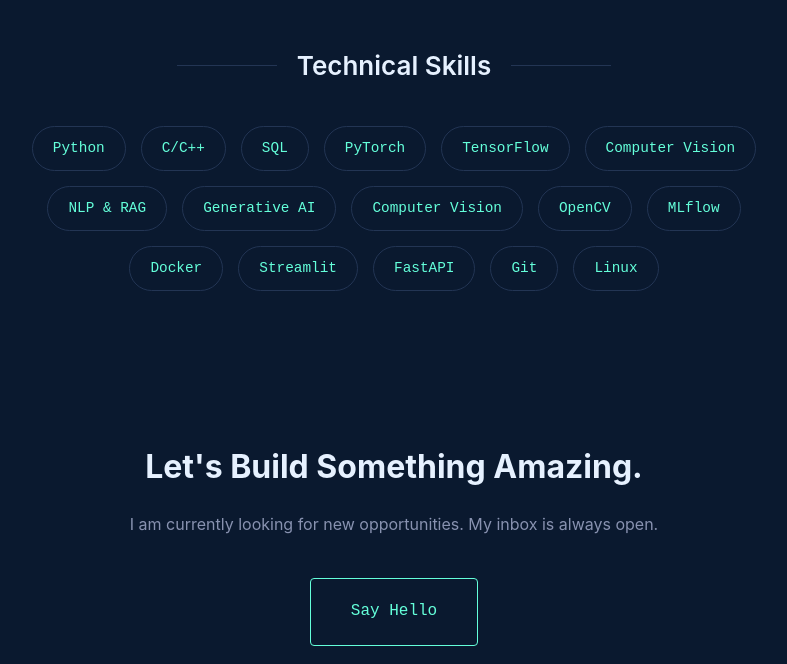
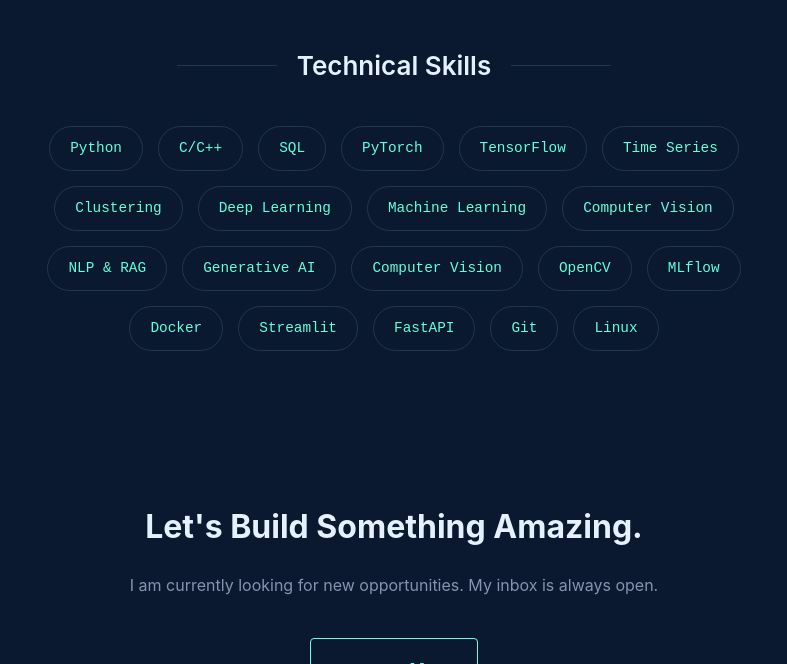
Before and after one commit to hadilmarai/hadilmarai.github.io, a plain HTML site: page index.html in a window 1280 px wide. Shown: the part 2860-3524 px from the top of the page, without its empty margins (246-1033 px from the left). Drawn offline with Linux system fonts and the light colour scheme; a web font is replaced by a local one.

Commit message:
Update index.html

```diff
--- a/index.html
+++ b/index.html
@@ -207,6 +207,10 @@
                 <span class="skill-pill">SQL</span>
                 <span class="skill-pill">PyTorch</span>
                 <span class="skill-pill">TensorFlow</span>
+                <span class="skill-pill">Time Series</span>
+                <span class="skill-pill">Clustering</span>
+                <span class="skill-pill">Deep Learning</span>
+                <span class="skill-pill">Machine Learning</span>
                 <span class="skill-pill">Computer Vision</span>
                 <span class="skill-pill">NLP & RAG</span>
                 <span class="skill-pill">Generative AI</span>
```
